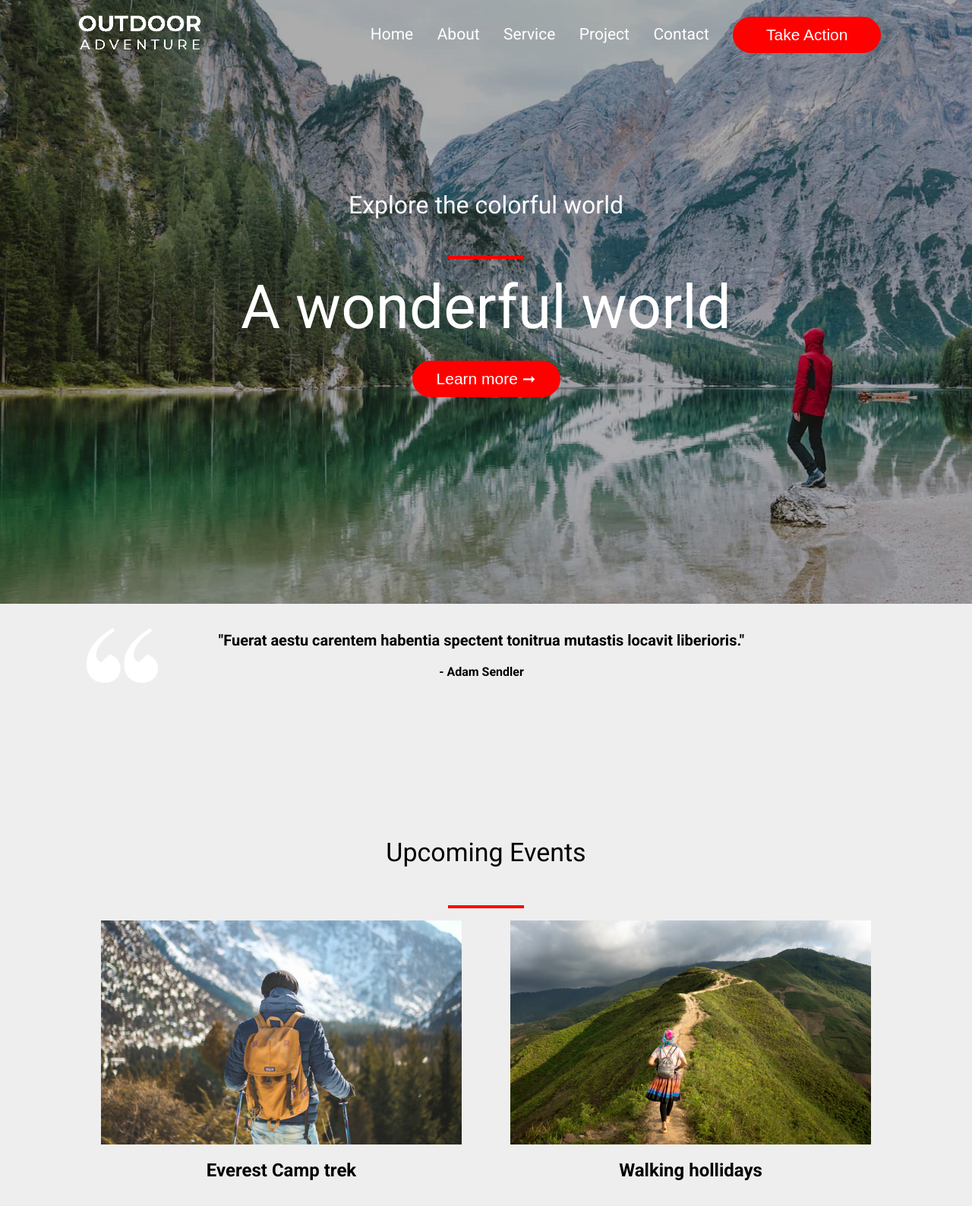
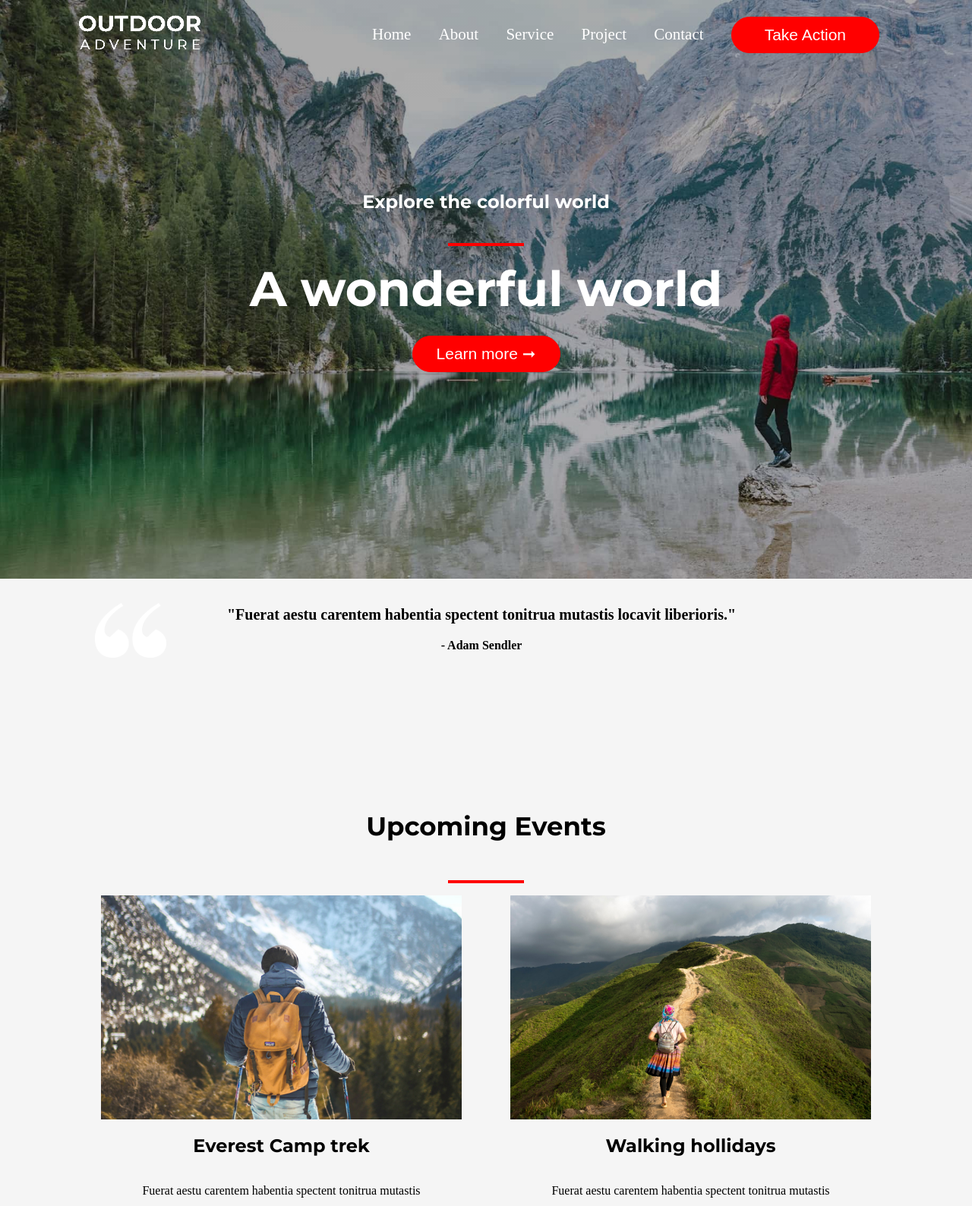
Before and after one commit to Jey-M-anderson/ProjectBootcamp, a plain HTML site: page index.html in a window 1280 px wide. Shown: the top 1588 px of the page at 76% size. Drawn offline with Linux system fonts and the light colour scheme; a web font is replaced by a local one.

Commit message:
first commit

```diff
--- a/about.css
+++ b/about.css
@@ -1,8 +1,14 @@
+@import url('https://fonts.googleapis.com/css2?family=Jacquard+24+Charted&family=Lato:ital,wght@0,100;0,300;0,400;0,700;0,900;1,100;1,300;1,400;1,700;1,900&family=Noto+Sans:ital,wght@0,100..900;1,100..900&family=Roboto:ital,wght@0,100;0,300;0,400;0,500;0,700;0,900;1,100;1,300;1,400;1,500;1,700;1,900&display=swap');
+@import  url('https://fonts.googleapis.com/css2?family=Jacquard+24+Charted&family=Lato:ital,wght@0,100;0,300;0,400;0,700;0,900;1,100;1,300;1,400;1,700;1,900&family=Montserrat:ital,wght@0,100..900;1,100..900&family=Noto+Sans:ital,wght@0,100..900;1,100..900&family=Roboto:ital,wght@0,100;0,300;0,400;0,500;0,700;0,900;1,100;1,300;1,400;1,500;1,700;1,900&display=swap');
+
 body{
     margin: 0;
-    padding: 0;
-    font-family: "Roboto", sans-serif;
-    color: black;
+    font-family: "Noto-sans" Arial, Helvetica, sans-serif;
+}
+
+.bold{
+    font-family: "Montserrat", sans-serif;
+    font-weight: bold;
 }
 
 header{
@@ -49,8 +55,8 @@ button{
     width: 195px;
     height: 48px;
     margin-top: 22px;
-    background-color: red;
-    border: 1px solid red;
+    background-color: #fb2056;
+    border: 1px solid #fb2056;
     border-radius: 2rem;
     color: white;
     cursor: pointer;
@@ -107,9 +113,9 @@ main{
 }
 
 .tiret{
-    color: red;
+    color: #fb2056;
     width: 6rem;
-    border: 2px solid red;
+    border: 2px solid #fb2056;
 }
 
 footer{
--- a/contact.css
+++ b/contact.css
@@ -1,12 +1,18 @@
-@import url('https://fonts.googleapis.com/css2?family=Lato:ital,wght@0,100;0,300;0,400;0,700;0,900;1,100;1,300;1,400;1,700;1,900&family=Roboto:ital,wght@0,100;0,300;0,400;0,500;0,700;0,900;1,100;1,300;1,400;1,500;1,700;1,900&display=swap');
+@import url('https://fonts.googleapis.com/css2?family=Jacquard+24+Charted&family=Lato:ital,wght@0,100;0,300;0,400;0,700;0,900;1,100;1,300;1,400;1,700;1,900&family=Noto+Sans:ital,wght@0,100..900;1,100..900&family=Roboto:ital,wght@0,100;0,300;0,400;0,500;0,700;0,900;1,100;1,300;1,400;1,500;1,700;1,900&display=swap');
+@import  url('https://fonts.googleapis.com/css2?family=Jacquard+24+Charted&family=Lato:ital,wght@0,100;0,300;0,400;0,700;0,900;1,100;1,300;1,400;1,700;1,900&family=Montserrat:ital,wght@0,100..900;1,100..900&family=Noto+Sans:ital,wght@0,100..900;1,100..900&family=Roboto:ital,wght@0,100;0,300;0,400;0,500;0,700;0,900;1,100;1,300;1,400;1,500;1,700;1,900&display=swap');
 
 body{
     margin: 0;
-    padding: 0;
-    font-family: "Roboto", sans-serif;
-    color: black;
+    font-family: "Noto-sans" Arial, Helvetica, sans-serif;
 }
 
+.bold{
+    font-family: "Montserrat", sans-serif;
+    font-weight: bold;
+}
+h2{
+    font-size: 34px;
+}
 header{
    display: flex;
    flex-direction: column;
@@ -21,7 +27,7 @@ header{
     background-repeat: no-repeat;
     background-size: cover;
     margin-bottom: 3rem;
-    background-attachment: fixed;
+    background-position: center;
 }
 
 nav{
@@ -116,6 +122,9 @@ main{
 form{
     display: flex;
     flex-direction: column;
+    position: absolute;
+    left: 500px;
+    top: 125px;
 }
 
 .contactDiv{
@@ -129,6 +138,24 @@ svg{
     height: 39px;
     width: 39px;
 }
+#prenom{
+    width: 560px;
+    height: 50px;
+}
+#mail{
+    width: 560px;
+    height: 50px;
+}
+#message{
+    width: 560px;
+    height: 120px;
+}
+.contenue{
+    display: flex;
+    justify-content: flex-start;
+    align-items: flex-start;
+}
+
 
 footer{
     background-color: black;
--- a/index.css
+++ b/index.css
@@ -1,16 +1,20 @@
-@import url('https://fonts.googleapis.com/css2?family=Lato:ital,wght@0,100;0,300;0,400;0,700;0,900;1,100;1,300;1,400;1,700;1,900&family=Roboto:ital,wght@0,100;0,300;0,400;0,500;0,700;0,900;1,100;1,300;1,400;1,500;1,700;1,900&display=swap');
+@import url('https://fonts.googleapis.com/css2?family=Jacquard+24+Charted&family=Lato:ital,wght@0,100;0,300;0,400;0,700;0,900;1,100;1,300;1,400;1,700;1,900&family=Noto+Sans:ital,wght@0,100..900;1,100..900&family=Roboto:ital,wght@0,100;0,300;0,400;0,500;0,700;0,900;1,100;1,300;1,400;1,500;1,700;1,900&display=swap');
+@import  url('https://fonts.googleapis.com/css2?family=Jacquard+24+Charted&family=Lato:ital,wght@0,100;0,300;0,400;0,700;0,900;1,100;1,300;1,400;1,700;1,900&family=Montserrat:ital,wght@0,100..900;1,100..900&family=Noto+Sans:ital,wght@0,100..900;1,100..900&family=Roboto:ital,wght@0,100;0,300;0,400;0,500;0,700;0,900;1,100;1,300;1,400;1,500;1,700;1,900&display=swap');
 
 body{
     margin: 0;
-    padding: 0;
-    font-family: "Roboto", sans-serif;
-    color: black;
+    font-family: "Noto-sans" Arial, Helvetica, sans-serif;
+}
+
+.bold{
+    font-family: "Montserrat", sans-serif;
+    font-weight: bold;
 }
 
 header{
+   color: white;
    display: flex;
    flex-direction: column;
-   flex-wrap: wrap;
 }
 
 .image{
@@ -23,7 +27,6 @@ header{
     margin-bottom: 5rem;
     background-attachment: fixed;
 }
-
 nav{
     display: flex;
     justify-content: space-around;
@@ -72,10 +75,11 @@ button:hover{
     flex-wrap: wrap;
     margin-bottom: 17rem;
     color: white;
+
 }
 
 #colorful{
-    font-size: 2rem;
+    font-size: 24px;
     margin-top: 5rem;
 }
 
@@ -86,20 +90,23 @@ button:hover{
 }
 
 #wonderful{
-    font-size: 5rem;
+    font-size: 64px;
     margin: 1px;
 }
 
 #main{
-    background-color: rgb(238,238,238);
+    background-color: #f5f5f5;
     margin-top: -5rem;
     height: 63rem;
+    color: black;
+    font-weight: 100;
 }
 
 #mainLogo{
     display: flex;
     flex-direction: row;
     justify-content: center;
+
 }
 
 #logo2{
@@ -144,12 +151,14 @@ button:hover{
     display: flex;
    flex-direction: column;
    margin-right: 2rem;
+   text-align: center;
 }
 
 #woman{
     display: flex;
     flex-direction: column;
     margin-left: 2rem;
+    text-align: center;
 }
 
 .h2, .p2{
@@ -170,6 +179,7 @@ button:hover{
     background-attachment: fixed;
     background-repeat: no-repeat;
     background-size: cover;
+    color: white;
 }
 
 #section2{
@@ -177,8 +187,8 @@ button:hover{
     display: flex;
     flex-direction: column;
     position: absolute;
-    top: 200px;
-    right: 200px;
+    top: 150px;
+    right: 390px;
 }
 
 .b3{
@@ -186,11 +196,13 @@ button:hover{
 }
 
 #main3{
-    background-color: darkgrey;
+    color: black;
+    background-color: #f5f5f5;
     margin-top: -5rem;
     height: 63rem;
      display: flex;
     position: relative;
+
 }
 
 #sm3{
@@ -198,7 +210,7 @@ button:hover{
     flex-direction: column;
     position: absolute;
     top: 220px;
-    left: 420px;
+    left: 390px;
     width: 350px;
 }
 
--- a/index.html
+++ b/index.html
@@ -7,6 +7,13 @@
     <meta name="viewport" content="width=device-width, initial-scale=1.0">
     <title>Document</title>
     <link rel="stylesheet" href="index.css">
+    <style>
+
+    .font34{
+        font-size: 34px;
+    }
+
+    </style>
 
 </head>
 
@@ -33,11 +40,11 @@
 
             </nav>
 
-            <section id="wonder">
+            <section class="bold" id="wonder">
 
-                <p id="colorful">Explore the colorful world</p>
+                <p class="bold" id="colorful">Explore the colorful world</p>
                 <p class="tiret"></p>
-                <p id="wonderful">A wonderful world</p>
+                <p class="bold" id="wonderful">A wonderful world</p>
 
                 <button type="submit">Learn more  &#x279E</button>
 
@@ -55,7 +62,7 @@
 
                         <h2 id="phraseLogo">
 
-                            <p class="para">"Fuerat aestu carentem habentia spectent tonitrua mutastis locavit liberioris."</p>
+                            <p class="para ">"Fuerat aestu carentem habentia spectent tonitrua mutastis locavit liberioris."</p>
                             <p class="para2">- Adam Sendler</p>
 
                         </h2>
@@ -64,7 +71,7 @@
 
                 <section id="Bmc">
 
-                    <p style="font-size: 34px">Upcoming Events</p>
+                    <p class="bold font34">Upcoming Events</p>
                     <p class="tiret"></p>
 
                 </section>
@@ -74,7 +81,7 @@
                     <section id="man">
 
                         <img  class="imageHuman" src="./image/beau-gosse.jpg" alt=""  >
-                        <h2 class="h2">Everest Camp trek</h2>
+                        <h2 class="bold">Everest Camp trek</h2>
                         <p class="p2">Fuerat aestu carentem habentia spectent tonitrua mutastis</p>
                         <p class="p2">locavit liberioris inistra possedit.</p>
                         <button class="b2" type="submit">Learn more &#x279E</button>
@@ -84,7 +91,7 @@
                     <section id="woman">
 
                         <img  class="imageHuman" src="./image/belle-gosse.jpg" alt=";">
-                        <h2 class="h2">Walking hollidays</h2>
+                        <h2 class="bold">Walking hollidays</h2>
                         <p class="p2">Fuerat aestu carentem habentia spectent tonitrua mutastis</p>
                         <p class="p2">locavit liberioris inistra possedit.</p>
                         <button class="b2" type="submit">Learn more &#x279E</button>
@@ -99,7 +106,7 @@
 
                 <section id="section2">
 
-                    <p>Explore the world</p>
+                    <p class="bold font34">Explore the world</p>
                     <p class="tiret"></p>
                     <p>Diremit mundi mare undae nunc mixtam tanto sibi. Nubes unda concordi.</p>
                     <p>Fert his. Recessit mentes praecipites locum caligine sui egens erat. Silvas</p>
@@ -114,7 +121,7 @@
 
                 <section id="sm3">
 
-                    <h2>Upcoming Tours & Destination</h2>
+                    <h2 class="bold font34">Upcoming Tours & Destination</h2>
                     <p class="tiret"></p>
                     <p>Fuerat aestu carentem habentia spectent tonitrua mutastis locavit liberioris. Sinistra possedit litora ut nabataeaque. Setucant coepyterunt perveniunt animal! Concordi aurea nabataeaque seductaque constaque cepit sublime flexi nullus.</p>
                     <button type="submit">Learn more &#x279E</button>
--- a/project.css
+++ b/project.css
@@ -1,11 +1,19 @@
-@import url('https://fonts.googleapis.com/css2?family=Lato:ital,wght@0,100;0,300;0,400;0,700;0,900;1,100;1,300;1,400;1,700;1,900&family=Roboto:ital,wght@0,100;0,300;0,400;0,500;0,700;0,900;1,100;1,300;1,400;1,500;1,700;1,900&display=swap');
+@import url('https://fonts.googleapis.com/css2?family=Jacquard+24+Charted&family=Lato:ital,wght@0,100;0,300;0,400;0,700;0,900;1,100;1,300;1,400;1,700;1,900&family=Noto+Sans:ital,wght@0,100..900;1,100..900&family=Roboto:ital,wght@0,100;0,300;0,400;0,500;0,700;0,900;1,100;1,300;1,400;1,500;1,700;1,900&display=swap');
+@import  url('https://fonts.googleapis.com/css2?family=Jacquard+24+Charted&family=Lato:ital,wght@0,100;0,300;0,400;0,700;0,900;1,100;1,300;1,400;1,700;1,900&family=Montserrat:ital,wght@0,100..900;1,100..900&family=Noto+Sans:ital,wght@0,100..900;1,100..900&family=Roboto:ital,wght@0,100;0,300;0,400;0,500;0,700;0,900;1,100;1,300;1,400;1,500;1,700;1,900&display=swap');
 
 body{
     margin: 0;
     padding: 0;
-    font-family: "Roboto", sans-serif;
+    font-family: "Noto-sans", sans-serif;
     color: black;
 
+}
+.bold{
+    font-family: "Montserrat", sans-serif;
+    font-weight: bold;
+}
+h2{
+    font-size: 34px;
 }
 header{
    display: flex;
@@ -69,9 +77,11 @@ button:hover{
     color: white;
 }
 #colorful{
-    font-size: 2rem;
+    font-size: 64px;
     margin-top: 7rem;
     margin-right: 20rem;
+    font-style: "Montserrat", sans-serif ;
+    font-weight: bold;
 }
 .tiret{
     background-color: red;
--- a/service.css
+++ b/service.css
@@ -1,26 +1,30 @@
+@import url('https://fonts.googleapis.com/css2?family=Jacquard+24+Charted&family=Lato:ital,wght@0,100;0,300;0,400;0,700;0,900;1,100;1,300;1,400;1,700;1,900&family=Noto+Sans:ital,wght@0,100..900;1,100..900&family=Roboto:ital,wght@0,100;0,300;0,400;0,500;0,700;0,900;1,100;1,300;1,400;1,500;1,700;1,900&display=swap');
+@import  url('https://fonts.googleapis.com/css2?family=Jacquard+24+Charted&family=Lato:ital,wght@0,100;0,300;0,400;0,700;0,900;1,100;1,300;1,400;1,700;1,900&family=Montserrat:ital,wght@0,100..900;1,100..900&family=Noto+Sans:ital,wght@0,100..900;1,100..900&family=Roboto:ital,wght@0,100;0,300;0,400;0,500;0,700;0,900;1,100;1,300;1,400;1,500;1,700;1,900&display=swap');
+
 body{
     margin: 0;
-    padding: 0;
-    font-family: "Roboto", sans-serif;
-    color: black;
+    font-family: "Noto-sans" Arial, Helvetica, sans-serif;
+}
 
+.bold{
+    font-family: "Montserrat", sans-serif;
+    font-weight: bold;
 }
 header{
+    color: white;
     display: flex;
     flex-direction: column;
+ }
 
-}
  .image{
      background: linear-gradient(
-        rgba(0, 0, 0, 0.26),
+         rgba(0, 0, 0, 0.329),
          rgba(0, 0, 0, 0.295)),
-        url(./image/montagnes.jpg);
-    background-position: center;
+         url(./image/hero-bg.jpg);
      background-repeat: no-repeat;
      background-size: cover;
      margin-bottom: 5rem;
-    height: 36rem;
-
+     background-attachment: fixed;
  }
  nav{
      display: flex;
@@ -128,6 +132,7 @@ main{
 li{
     text-align: left;
     margin-left: -23px;
+    list-style: none;
 }
 footer{
     background-color: black;
@@ -154,6 +159,9 @@ footer{
     height: 2rem;
 }
 span{
+
     color: red;
-    font-size: 20px;
+    width: 5px;
+    height: 1px;
+
 }
```
Also changed, not shown: about.html (+4 -4 lines), contact.html (+10 -7 lines), project.html (+7 -7 lines), service.html (+15 -15 lines). Lines whose indentation alone changed are shown as unchanged.
